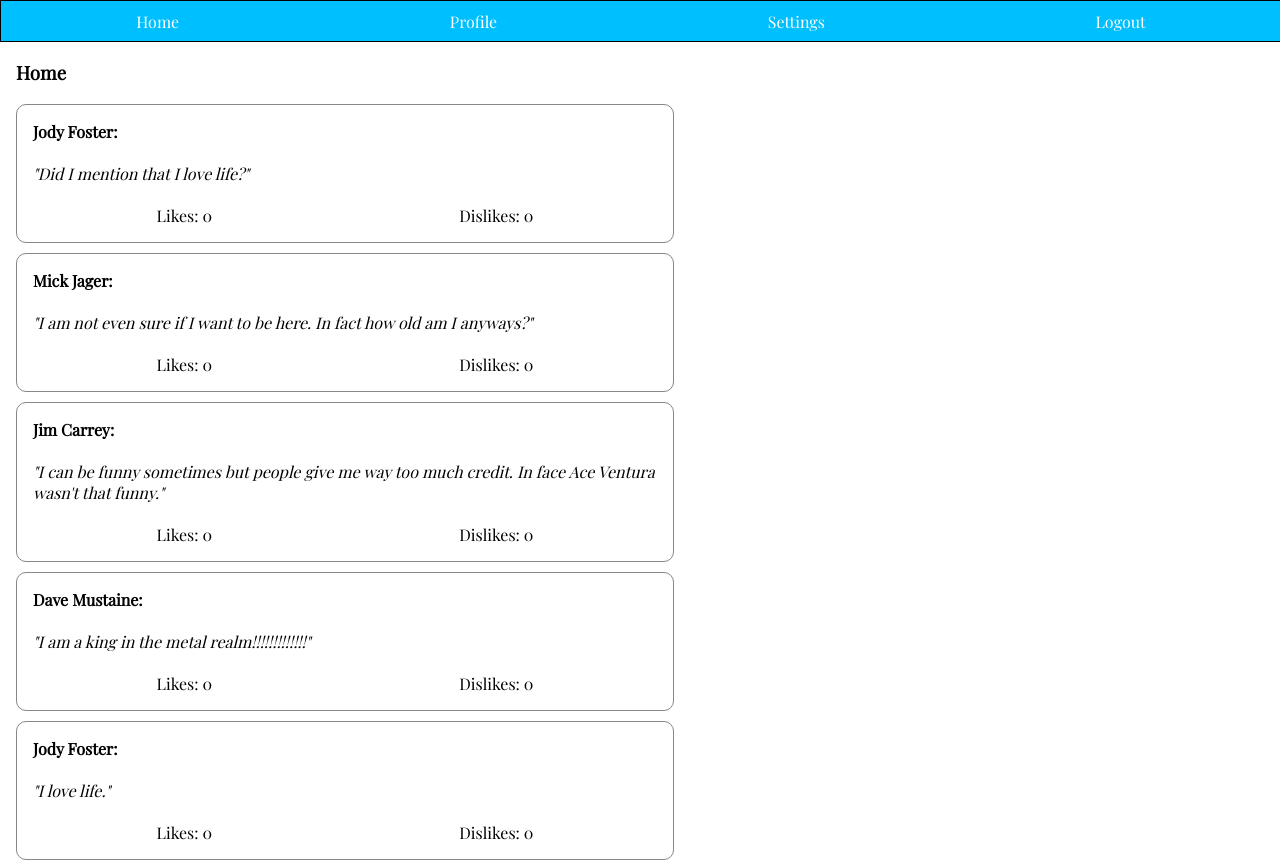
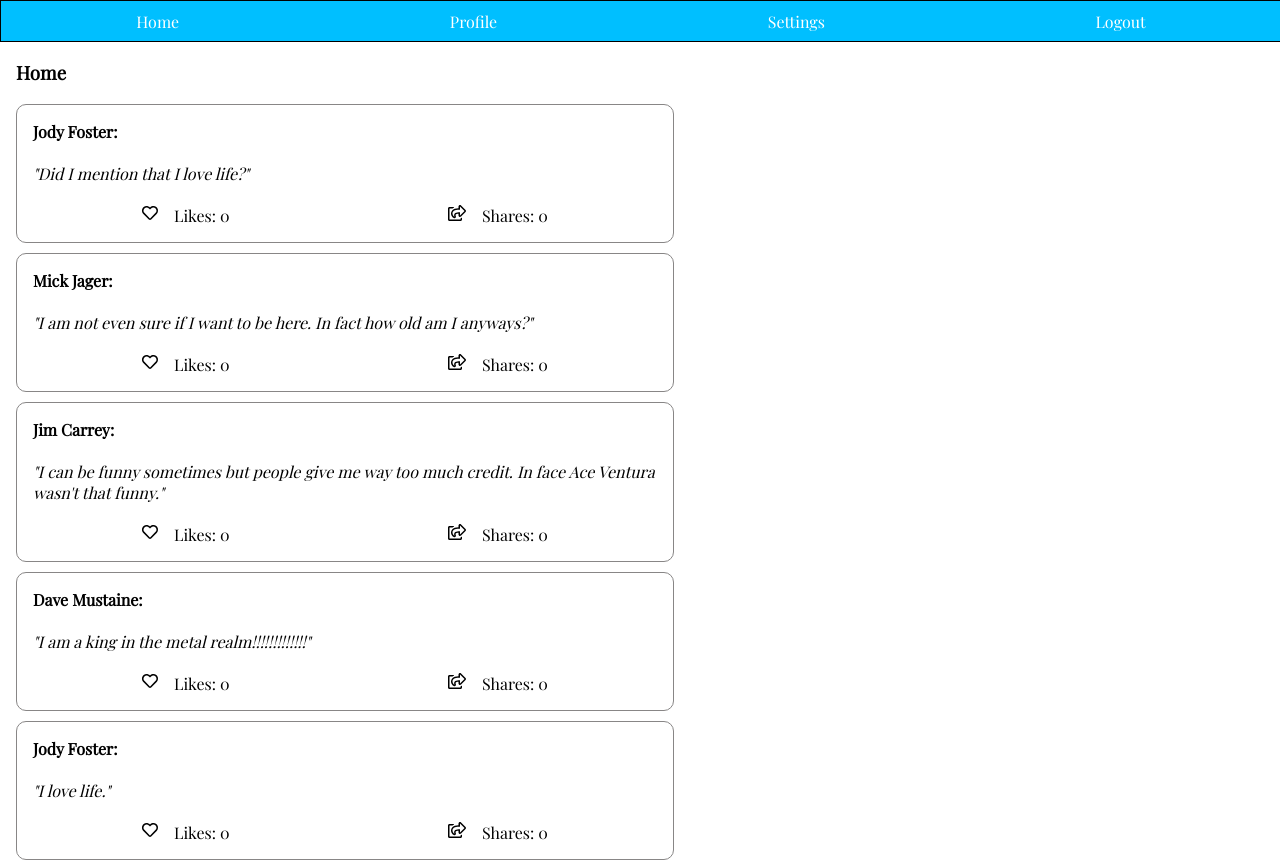
Before and after one commit to mcgizmo26/social-media-app, a React (Create React App) app: page /app/home in a window 1280 px wide. Shown: the top 862 px of the page. Built offline with nearby package versions, Linux system fonts and the light colour scheme.

Commit message:
working with font awesome, typescript and useState hook.

```diff
--- a/package.json
+++ b/package.json
@@ -3,6 +3,10 @@
   "version": "0.1.0",
   "private": true,
   "dependencies": {
+    "@fortawesome/fontawesome-svg-core": "^1.2.28",
+    "@fortawesome/free-regular-svg-icons": "^5.13.0",
+    "@fortawesome/free-solid-svg-icons": "^5.13.0",
+    "@fortawesome/react-fontawesome": "^0.1.9",
     "@testing-library/jest-dom": "^4.2.4",
     "@testing-library/react": "^9.5.0",
     "@testing-library/user-event": "^7.2.1",
--- a/public/index.html
+++ b/public/index.html
@@ -42,5 +42,6 @@
   </body>
   <footer>
     <link href="https://fonts.googleapis.com/css?family=Playfair+Display&display=swap" rel="stylesheet">
+    <script src="https://kit.fontawesome.com/78bb0bbfb4.js" crossorigin="anonymous"></script>
   </footer>
 </html>
--- a/src/Components/PostComponent.tsx
+++ b/src/Components/PostComponent.tsx
@@ -1,5 +1,9 @@
 // External Libraries **************************************************
-import React from 'react';
+import React, { useState} from 'react';
+import { FontAwesomeIcon } from '@fortawesome/react-fontawesome';
+import { faHeart as farHeart, faShareSquare as farShareSquare } from "@fortawesome/free-regular-svg-icons";
+import { faHeart as fasHeart, faShareSquare as fasShareSquare } from "@fortawesome/free-solid-svg-icons";
+
 
 
 // Interfaces **********************************************************
@@ -11,12 +15,32 @@ interface PostPropsInterface {
 
 interface PostReactionsInterface {
     likes: number,
-    dislikes: number
+    shares: number
 };
 
 
 // React Component *****************************************************
 const PostComponent = ({ name, comment, reactions }: PostPropsInterface) => {
+
+    const [reaction, setReaction] = useState({
+        like: false,
+        share: false
+    });
+
+    const likeClickHandler = (event: React.MouseEvent<SVGSVGElement, MouseEvent>) => {
+        setReaction({
+            ...reaction,
+            like: !reaction.like
+        });
+    };
+
+    const shareClickHandler = (event: React.MouseEvent<SVGSVGElement, MouseEvent>) => {
+        setReaction({
+            ...reaction,
+            share: !reaction.share
+        });
+    }
+
     return (
         <div className="postContainer">
             <div className="postHeaderName">{name}:</div>
@@ -24,8 +48,14 @@ const PostComponent = ({ name, comment, reactions }: PostPropsInterface) => {
             <div className="postComment">"{comment}"</div>
             <br />
             <div className="reactionsContainer">
-                <span>Likes: {reactions.likes}</span>
-                <span>Dislikes: {reactions.dislikes}</span>
+                <div className="reactionLikeWrapper">
+                    <FontAwesomeIcon icon={reaction.like ? fasHeart : farHeart} style={reaction.like ? {color: "red"} : {color: "black"}} onClick={likeClickHandler}/>
+                    <span>Likes: {reactions.likes}</span>
+                </div>
+                <div className="reactionShareWrapper">
+                    <FontAwesomeIcon icon={reaction.share ? fasShareSquare : farShareSquare} style={reaction.share ? {color: "red"} : {color: "black"}} onClick={shareClickHandler}/>
+                    <span>Shares: {reactions.shares}</span>
+                </div>
             </div>
         </div>
     )
--- a/src/Styles/components.css
+++ b/src/Styles/components.css
@@ -1,3 +1,4 @@
+/* Input styles */
 .inputCustom {
     border-radius: .215rem;
     width: calc(100% - 2rem);
@@ -14,6 +15,7 @@
     margin-bottom: 1.5rem;
 }
 
+/* Button styles */
 .btn {
     height: 2.5rem;
     width: 100%;
@@ -33,6 +35,8 @@
     box-shadow: none;
 }
 
+
+/* Post container styles */
 .postContainer {
     width: 50%;
     max-height: 20%;
@@ -54,3 +58,15 @@
     display: flex;
     justify-content: space-around ;
 }
+
+.reactionLikeWrapper {
+    display: flex;
+    justify-content: space-between;
+    width: 14%;
+}
+
+.reactionShareWrapper {
+    display: flex;
+    justify-content: space-between;
+    width: 16%;
+}
--- a/src/dummyData/dummyData.ts
+++ b/src/dummyData/dummyData.ts
@@ -4,7 +4,7 @@ const DummyData = [
         comment: "Did I mention that I love life?",
         reactions:{
             likes: 0,
-            dislikes: 0
+            shares: 0
         }
     },
     {
@@ -12,7 +12,7 @@ const DummyData = [
         comment: "I am not even sure if I want to be here. In fact how old am I anyways?",
         reactions:{
             likes: 0,
-            dislikes: 0
+            shares: 0
         }
     },
     {
@@ -20,7 +20,7 @@ const DummyData = [
         comment: "I can be funny sometimes but people give me way too much credit. In face Ace Ventura wasn't that funny.",
         reactions:{
             likes: 0,
-            dislikes: 0
+            shares: 0
         }
     },
     {
@@ -28,7 +28,7 @@ const DummyData = [
         comment: "I am a king in the metal realm!!!!!!!!!!!!!",
         reactions:{
             likes: 0,
-            dislikes: 0
+            shares: 0
         }
     },
     {
@@ -36,7 +36,7 @@ const DummyData = [
         comment: "I love life.",
         reactions:{
             likes: 0,
-            dislikes: 0
+            shares: 0
         }
     },
     {
@@ -44,7 +44,7 @@ const DummyData = [
         comment: "Were are we going?",
         reactions:{
             likes: 0,
-            dislikes: 0
+            shares: 0
         }
     }
 ];
```
Also changed, not shown: 1 other file (tests, documents, lock files or other folders).
